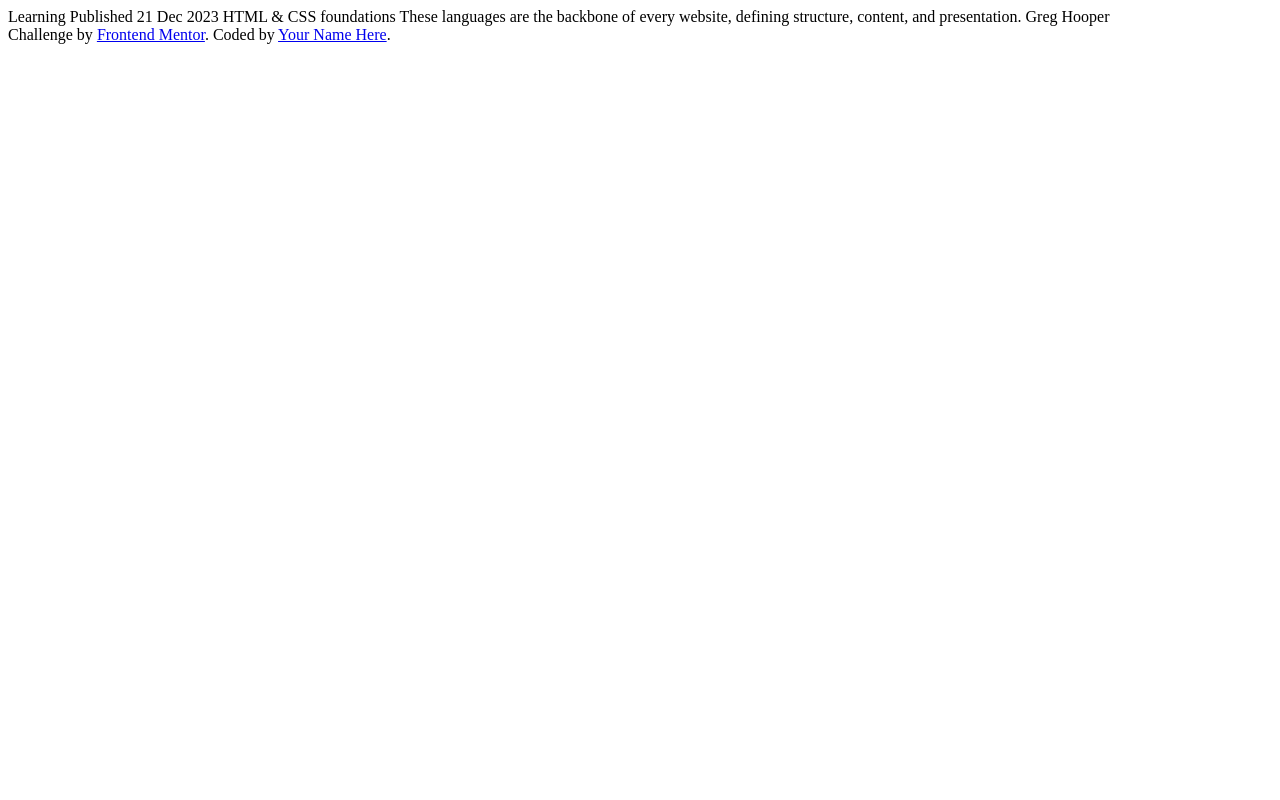
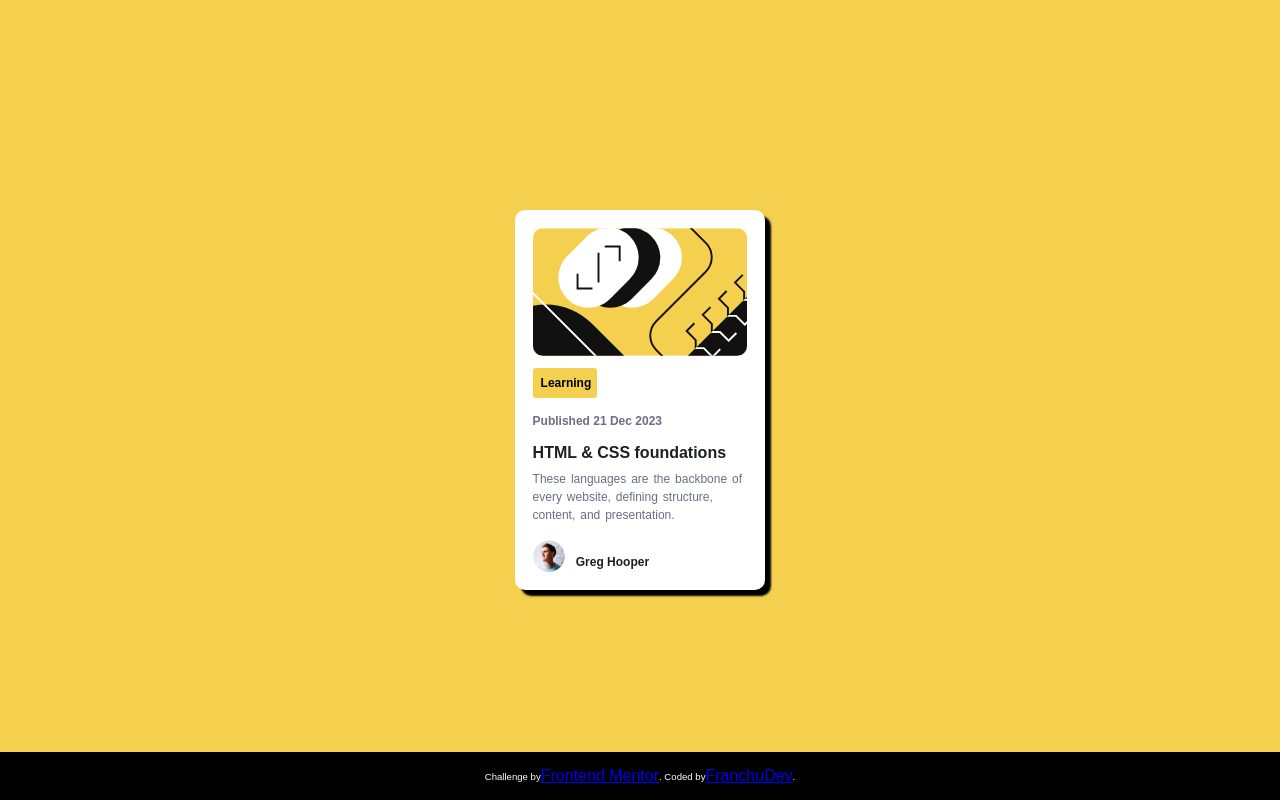
Before and after one commit to Franchiko/Blog-preview-card, a plain HTML site: page index.html in a window 1280 px wide. Drawn offline with Linux system fonts and the light colour scheme.

Commit message:
Changes order archives and CSS

```diff
--- a/assets/css/styles.css
+++ b/assets/css/styles.css
@@ -0,0 +1,136 @@
+*{
+    margin: 0;
+    padding: 0;
+    box-sizing: border-box;
+    font-family: Arial, Helvetica, sans-serif;
+    font-size: 16px;
+}
+
+body{
+    width: 1440px;
+    max-width: 100%;
+    margin: 0 auto;
+    min-height: 100vh;
+    background: hsl(47, 88%, 63%);
+    display: flex;                /* Añade Flexbox */
+    justify-content: center;      /* Centra horizontalmente */
+    align-items: center;
+}
+
+main{
+    width: 100%;
+    max-width: 500px;
+    background-color: hsl(47, 88%, 63%);
+    display: flex;
+    flex-direction: column;
+    justify-content: center;
+    align-items: center;
+}
+
+section{
+    width: 50%;
+    max-width: 600px;
+    background: #fff;
+    border-radius: 10px;
+    box-shadow: 6px 6px 2px rgba(0, 0, 0, 1);
+    padding: 1.1rem;
+    margin: 2rem 0 2rem 0;
+}
+
+picture img{
+    width: 100%;
+    border-radius: 10px;
+}
+
+article{
+    margin-top: 0.5rem;
+}
+
+button{
+    width: 30%;
+    font-size: 0.75rem;
+    font-weight: 900;
+    border: none;
+    border-radius: 3px;
+    padding: 0.5rem;
+    background-color: hsl(47, 88%, 63%);
+    margin-top: 1rem 0;
+}
+
+span{
+    font-size: 0.75rem;
+    color: hsl(227, 10%, 46%);
+    font-weight: 700;
+    margin: 1rem 0;
+    display: inline-block;
+}
+
+h2{
+    font-size: 1rem;
+    color: hsl(227, 12%, 13%);
+    margin-bottom: 0.5rem;
+}
+
+.card-description{
+    font-size: 0.75rem;
+    color: hsl(227, 10%, 46%);
+    line-height: 1.5;
+    margin-bottom: 1rem;
+    word-spacing: 0.1rem;
+}
+
+.card-author{
+    display: flex;
+    align-items: flex-end; /* Cambia de center a baseline */
+    gap: 0.5rem;
+}
+
+.avatar-author img {
+    display: block;
+    height: 2rem;
+    width: 2rem;
+    border-radius: 50%;
+    object-fit: cover;
+}
+
+.author-name{
+    font-size: 0.75rem;
+    color: hsl(227, 12%, 13%);
+    font-weight: 900;
+    margin: 0.2rem;
+}
+
+footer{
+    width: 100%;
+    height: 3rem;
+    background: #000;
+    color: #fff;
+    display: flex;
+    justify-content: center;
+    align-items: center;
+    position: absolute;
+    bottom: 0;
+    left: 0;
+    font-size: 0.6rem;
+}
+
+/* Responsive Design */
+@media (max-width: 300px){
+    body{
+        width: 100%;
+        padding: 1rem;
+    }
+
+    main{
+        max-width: 100%;
+    }
+
+    section{
+        width: 100%;
+        padding: 1rem;
+    }
+
+    button{
+        width: 50%;
+    }
+}
--- a/index.html
+++ b/index.html
@@ -10,20 +10,29 @@
 
 </head>
 <body>
+    <main class="card">
+        <section class="card-image">
+            <picture class="card-image--container">
+            <img src="./assets/images/illustration-article.svg" alt="Equilibrium" />
+            </picture>
+            <article class="card-image--overlay"></article>
+                <button>Learning</button>
+                <p> <span>Published 21 Dec 2023</span></p>
+                <h2>HTML & CSS foundations</h2>
+                <p class="card-description">These languages are the backbone of every website, defining structure, content, and presentation.</p>
+            </article>
+            <article class="card-author">
+                <picture class="avatar-author">
+                    <img src="./assets/images/image-avatar.webp" alt="Greg Hooper" />
+                </picture>
+                <p class="author-name">Greg Hooper</p>
+            </article>
+        </section>
+    </main>
 
-  Learning
-
-  Published 21 Dec 2023
-
-  HTML & CSS foundations
-
-  These languages are the backbone of every website, defining structure, content, and presentation.
-
-  Greg Hooper
-
-  <div class="attribution">
-    Challenge by <a href="https://www.frontendmentor.io?ref=challenge" target="_blank">Frontend Mentor</a>.
-    Coded by <a href="#">Your Name Here</a>.
-  </div>
+    <footer class="attribution">
+        Challenge by <a href="https://www.frontendmentor.io?ref=challenge" target="_blank"> Frontend Mentor </a>.
+         Coded by <a href="#"> FranchuDev </a>.
+    </footer>
 </body>
 </html>
```
Also changed, not shown: assets/fonts/Figtree-Italic-VariableFont_wght.ttf (deleted), assets/fonts/Figtree-VariableFont_wght.ttf (deleted), assets/fonts/OFL.txt (deleted), assets/fonts/README.txt (deleted), assets/fonts/static/Figtree-ExtraBold.ttf (deleted), assets/fonts/static/Figtree-Medium.ttf (deleted).
